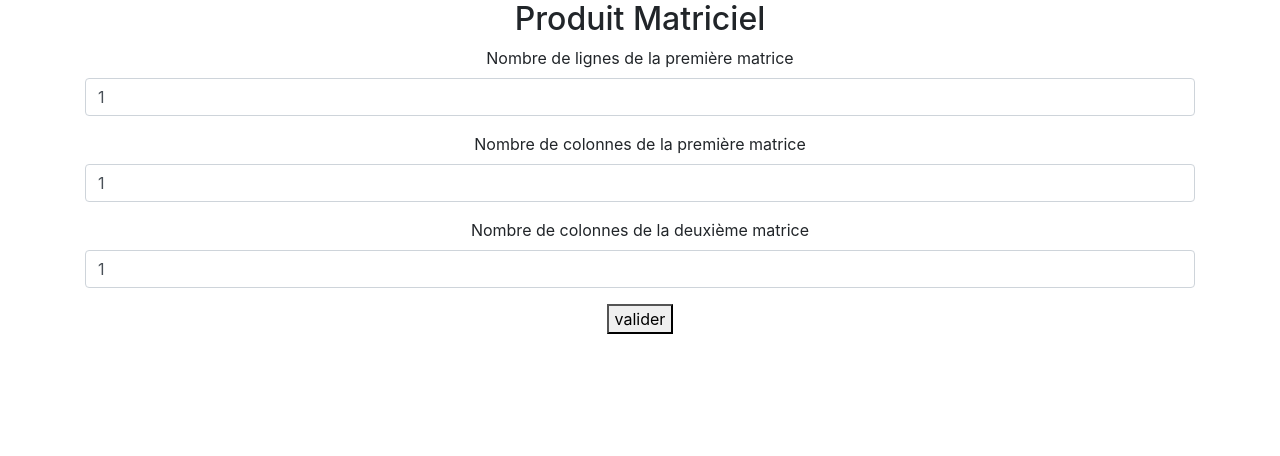
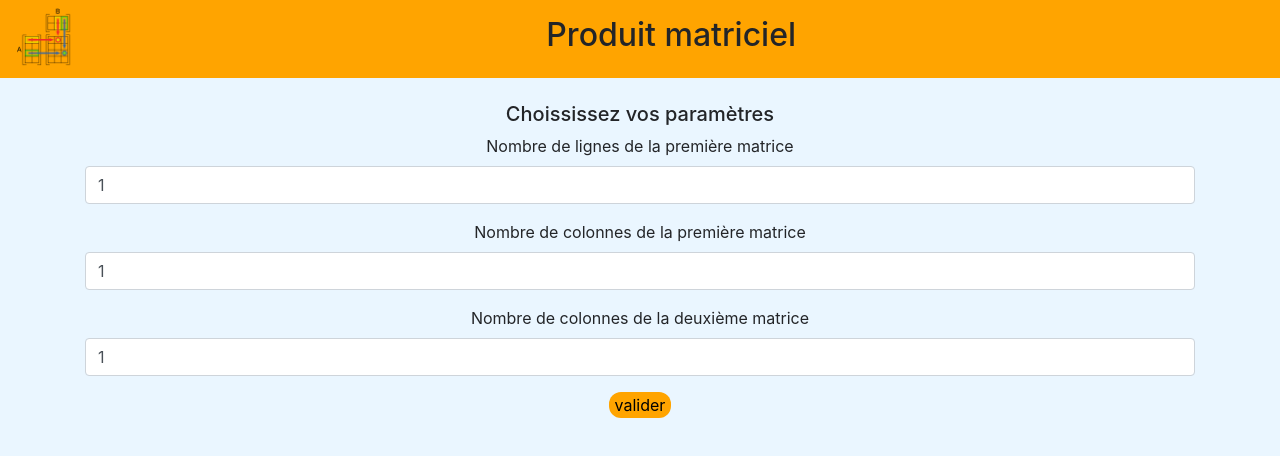
Before and after one commit to florian-barthelemy/produitMatriciel, a React (Create React App) app: page / in a window 1280 px wide. Shown: the top 456 px of the page. Built offline with nearby package versions, Linux system fonts and the light colour scheme.

Commit message:
header added  body and button css added

```diff
--- a/public/index.html
+++ b/public/index.html
@@ -4,7 +4,7 @@
     <link rel="stylesheet" href="https://stackpath.bootstrapcdn.com/bootstrap/4.4.1/css/bootstrap.min.css" integrity="sha384-Vkoo8x4CGsO3+Hhxv8T/Q5PaXtkKtu6ug5TOeNV6gBiFeWPGFN9MuhOf23Q9Ifjh" crossorigin="anonymous">
     <meta charset="utf-8" />
     <title>produit matriciel</title>
-    <link rel="icon" href="%PUBLIC_URL%/favicon.ico" />
+    <link rel="icon" href="%PUBLIC_URL%/produitmatriciel.png" />
     <meta name="viewport" content="width=device-width, initial-scale=1" />
     <meta name="theme-color" content="#000000" />
     <meta
--- a/src/App.css
+++ b/src/App.css
@@ -1,5 +1,6 @@
 .App {
   text-align: center;
+
 }
 
 .App-logo {
@@ -10,11 +11,7 @@
   max-width: 1em;
 }
 
-@media (prefers-reduced-motion: no-preference) {
-  .App-logo {
-    animation: App-logo-spin infinite 20s linear;
-  }
-}
+
 
 .App-header {
   background-color: #282c34;
@@ -39,3 +36,19 @@
     transform: rotate(360deg);
   }
 }
+
+header{
+  background-color:#FFA400;
+}
+.img-fluid{
+  max-width:5%;
+}
+body{
+  background-color:#eaf6ff;
+  color:#232528;
+}
+.btnValider{
+  background-color:#FFA400;
+  border:none;
+  border-radius:12px;
+}
--- a/src/App.js
+++ b/src/App.js
@@ -1,12 +1,15 @@
 import React from "react";
 import "./App.css";
 import Init1 from "./initialisation1";
+import Header from './header'
 
 function App() {
   return (
-    <div className="App">
-      <h2>Produit Matriciel</h2>
+    <div >
+     <Header/>
+     <div className="App">
       <Init1 />
+      </div>
     </div>
   );
 }
--- /dev/null
+++ b/src/header.js
@@ -0,0 +1,13 @@
+import React from 'react';
+export default function Header(){
+    return(
+    <header>
+        <nav className="navbar navbar-expand-lg mb-4">
+        <img className="img-fluid" src={process.env.PUBLIC_URL+"/produitmatriciel.png"} alt="logo"/>
+        <div className=" container my-0  justify-content-center">
+        <h2 >Produit matriciel</h2>
+        </div>
+        </nav>
+        </header>
+    )
+}
--- a/src/initialisation1.js
+++ b/src/initialisation1.js
@@ -46,6 +46,7 @@ export default function Produit() {
       {/** if it's not init then we display the first step of initialisation else we display the second step */
       !init ? (
         <div className="container">
+          <h5>Choississez vos paramètres</h5>
           {
             <Formik
               onSubmit={valider}
@@ -113,7 +114,7 @@ export default function Produit() {
                       </small>
                     )}
                   </div>
-                  <button type="submit">valider</button>
+                  <button className="btnValider" type="submit">valider</button>
                 </form>
               )}
             </Formik>
```
Also changed, not shown: public/produitmatriciel.png (added).
